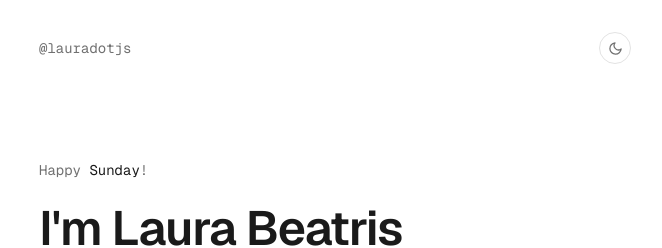
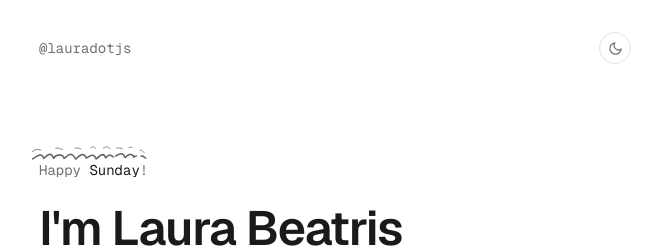
Before and after one commit to LauraBeatris/laurabeatris.com, a Next.js app: page / in a window 1280 px wide. Shown: the top 248 px of the page, without its empty margins (305-967 px from the left). Built offline with nearby package versions, Linux system fonts and the light colour scheme.

Commit message:
feat(greeting): add hand-drawn cloud above the greeting

```diff
--- a/components/greeting.tsx
+++ b/components/greeting.tsx
@@ -12,6 +12,25 @@ const DAYS = [
   "Saturday",
 ];
 
+// Traced from a pen sketch, one path per pen stroke. The base sits right above
+// the text and carries the weight; the crest floats over it, drawn lighter.
+const CLOUD_BASE_STROKES = [
+  "M0.6 12.2C3.6 10.1 9.6 5.5 11.2 11.7C14.6 8.6 18.0 5.0 20.6 11.6C22.7 8.0 29.4 7.1 30.7 11.8C35.5 7.2 37.9 5.8 41.8 12.4C44.9 9.0 49.2 5.0 52.0 11.4C55.5 9.4 59.1 6.4 61.3 12.2C64.3 9.7 68.2 5.0 70.6 11.2C73.5 7.6 74.3 7.6 77.6 10.3",
+  "M79.7 9.5C83.6 7.4 86.8 5.4 89.1 11.0C90.8 8.2 95.9 6.1 97.4 10.6C97.9 9.7 98.9 9.4 99.8 9.4",
+  "M104.3 9.7C106.1 8.3 107.4 10.9 108.9 11.6",
+];
+
+const CLOUD_CREST_STROKES = [
+  "M0.3 5.2C3.1 3.1 5.1 2.7 8.4 3.9",
+  "M22.7 2.3C27.1 1.2 26.1 3.2 29.2 3.1",
+  "M41.3 2.1C44.1 1.3 44.4 2.2 46.7 2.8",
+  "M56.5 1.6C59.7 0.1 58.3 0.5 60.9 2.3",
+  "M68.3 1.7C72.2 0.6 71.7 -0.2 74.6 2.7",
+  "M80.9 2.1C83.7 1.4 83.9 2.0 86.2 2.4",
+  "M92.6 1.6C93.5 1.3 94.4 1.1 95.4 1.1",
+  "M103.2 3.9C105.5 3.5 106.0 5.7 107.2 6.2",
+];
+
 export function Greeting() {
   // Render a stable value on the server, then resolve the real day on the client
   // to avoid a hydration mismatch across timezones.
@@ -22,7 +41,38 @@ export function Greeting() {
   }, []);
 
   return (
-    <span className="text-muted">
+    <span className="relative inline-block text-muted">
+      {day && (
+        // Waits for the day so it's never sized to the placeholder. Stretches
+        // with the day's length while the strokes keep their weight.
+        <svg
+          aria-hidden="true"
+          viewBox="0 0 109.2 13.2"
+          preserveAspectRatio="none"
+          fill="none"
+          stroke="currentColor"
+          strokeLinecap="round"
+          strokeLinejoin="round"
+          className="pointer-events-none absolute -left-[0.8ch] bottom-full h-3.5 w-[calc(100%+0.6ch)] overflow-visible text-accent"
+        >
+          {CLOUD_BASE_STROKES.map((d) => (
+            <path
+              key={d}
+              d={d}
+              strokeWidth="1.5"
+              vectorEffect="non-scaling-stroke"
+            />
+          ))}
+          {CLOUD_CREST_STROKES.map((d) => (
+            <path
+              key={d}
+              d={d}
+              strokeWidth="0.75"
+              vectorEffect="non-scaling-stroke"
+            />
+          ))}
+        </svg>
+      )}
       Happy{" "}
       <span
         className={`group relative inline-block ${day ? "text-foreground" : "opacity-0"}`}
```
